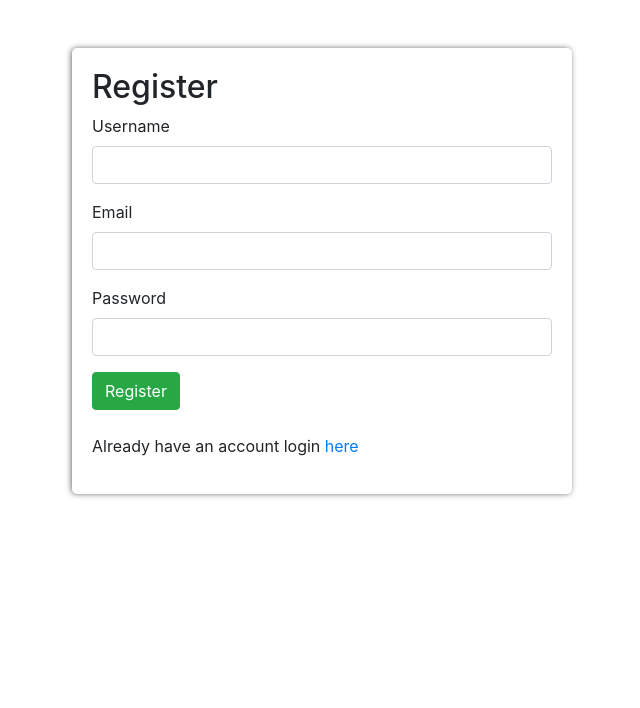
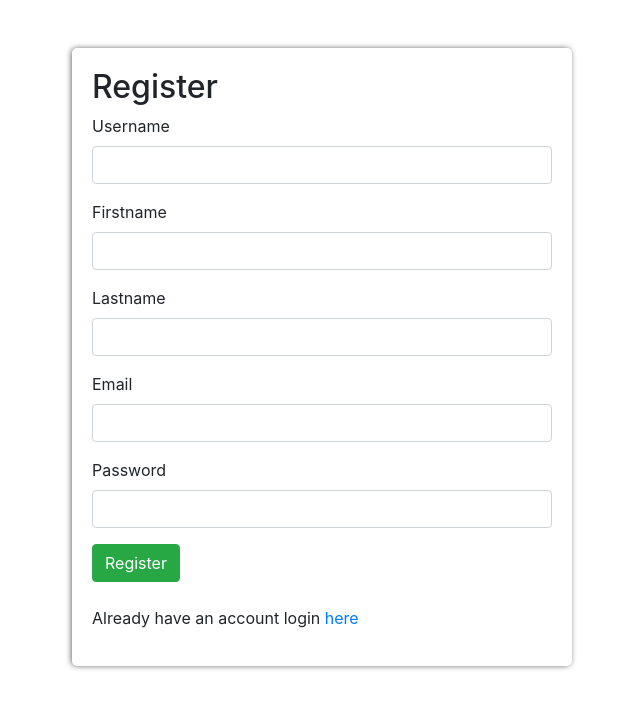
Before and after one commit to MugeraH/medinfo-frontend, an Angular app: page /register in a window 1280 px wide. Shown: the top 708 px of the page, without its empty margins (318-958 px from the left). Built offline with nearby package versions, Linux system fonts and the light colour scheme.

Commit message:
add admin component

```diff
--- /dev/null
+++ b/src/app/admin/admin.component.html
@@ -0,0 +1 @@
+<p>admin works!</p>
--- /dev/null
+++ b/src/app/admin/admin.component.ts
@@ -0,0 +1,15 @@
+import { Component, OnInit } from '@angular/core';
+
+@Component({
+  selector: 'app-admin',
+  templateUrl: './admin.component.html',
+  styleUrls: ['./admin.component.css']
+})
+export class AdminComponent implements OnInit {
+
+  constructor() { }
+
+  ngOnInit(): void {
+  }
+
+}
--- a/src/app/app-routing.module.ts
+++ b/src/app/app-routing.module.ts
@@ -1,5 +1,6 @@
 import { NgModule } from '@angular/core';
 import { RouterModule, Routes } from '@angular/router';
+import { AdminComponent } from './admin/admin.component';
 import { HomeComponent } from './home/home.component';
 import { LoginComponent } from './login/login.component';
 import { RegisterComponent } from './register/register.component';
@@ -10,6 +11,7 @@ const routes: Routes = [
   { path: 'register', component: RegisterComponent },
 
   { path: 'home', component: HomeComponent },
+  { path: 'admin', component: AdminComponent },
 ];
 
 @NgModule({
--- a/src/app/app.module.ts
+++ b/src/app/app.module.ts
@@ -11,6 +11,7 @@ import { HomeComponent } from './home/home.component';
 import { LoginComponent } from './login/login.component';
 import { RegisterComponent } from './register/register.component';
 import { NavbarComponent } from './navbar/navbar.component';
+import { AdminComponent } from './admin/admin.component';
 
 
 @NgModule({
@@ -20,6 +21,7 @@ import { NavbarComponent } from './navbar/navbar.component';
     LoginComponent,
     RegisterComponent,
     NavbarComponent,
+    AdminComponent,
   ],
   imports: [
     BrowserModule,
--- a/src/app/register/register.component.html
+++ b/src/app/register/register.component.html
@@ -9,6 +9,24 @@
           formControlName="username"
           class="form-control"
           id="username"
+        />
+      </div>
+      <div class="form-group">
+        <label for="firstname">Firstname</label>
+        <input
+          type="text"
+          formControlName="firstname"
+          class="form-control"
+          id="firstname"
+        />
+      </div>
+      <div class="form-group">
+        <label for="lastname">Lastname</label>
+        <input
+          type="text"
+          formControlName="lastname"
+          class="form-control"
+          id="lastname"
         />
       </div>
 
@@ -32,6 +50,8 @@
         />
       </div>
 
+
+
       <button type="submit" class="btn btn-success mb-4">Register</button>
 
       <p>Already have an account login <a href="login">here</a></p>
--- a/src/app/register/register.component.ts
+++ b/src/app/register/register.component.ts
@@ -22,6 +22,8 @@ export class RegisterComponent implements OnInit {
   ngOnInit(): void {
     this.myForm = new FormGroup({
       username: new FormControl(''),
+      firstname: new FormControl(''),
+      lastname: new FormControl(''),
       email: new FormControl(''),
       password: new FormControl(''),
     });
```
Also changed, not shown: src/app/admin/admin.component.css (added), 1 other file (tests, documents, lock files or other folders).
